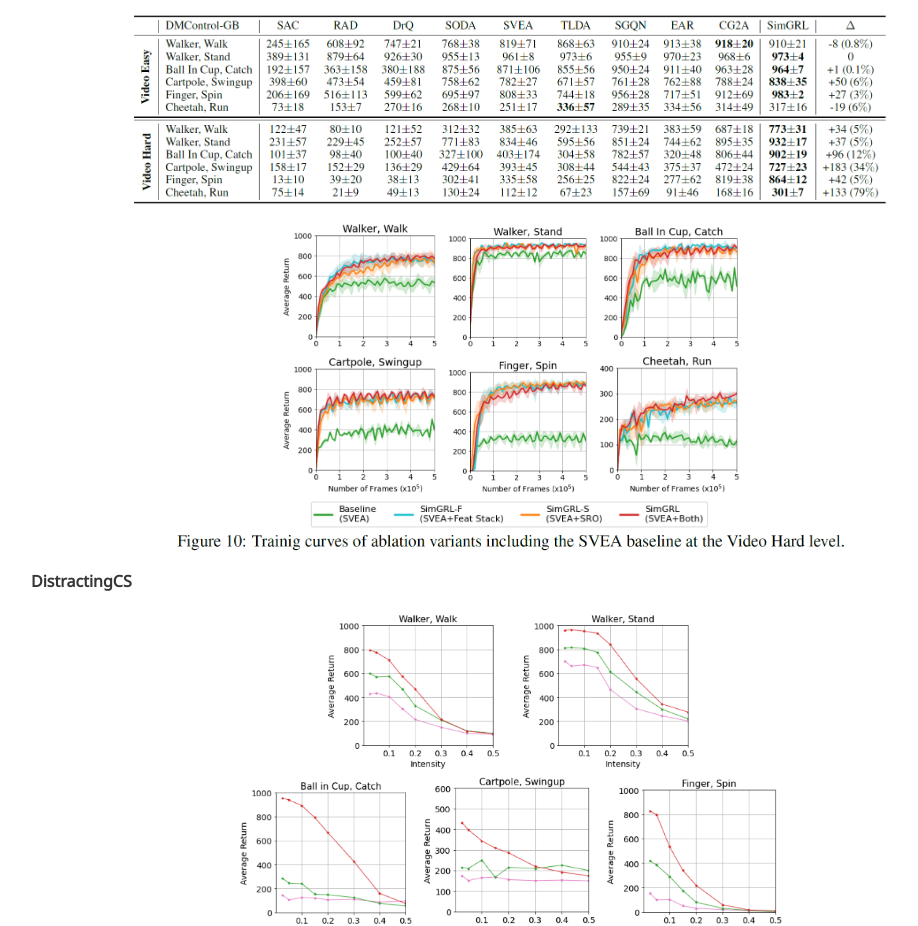
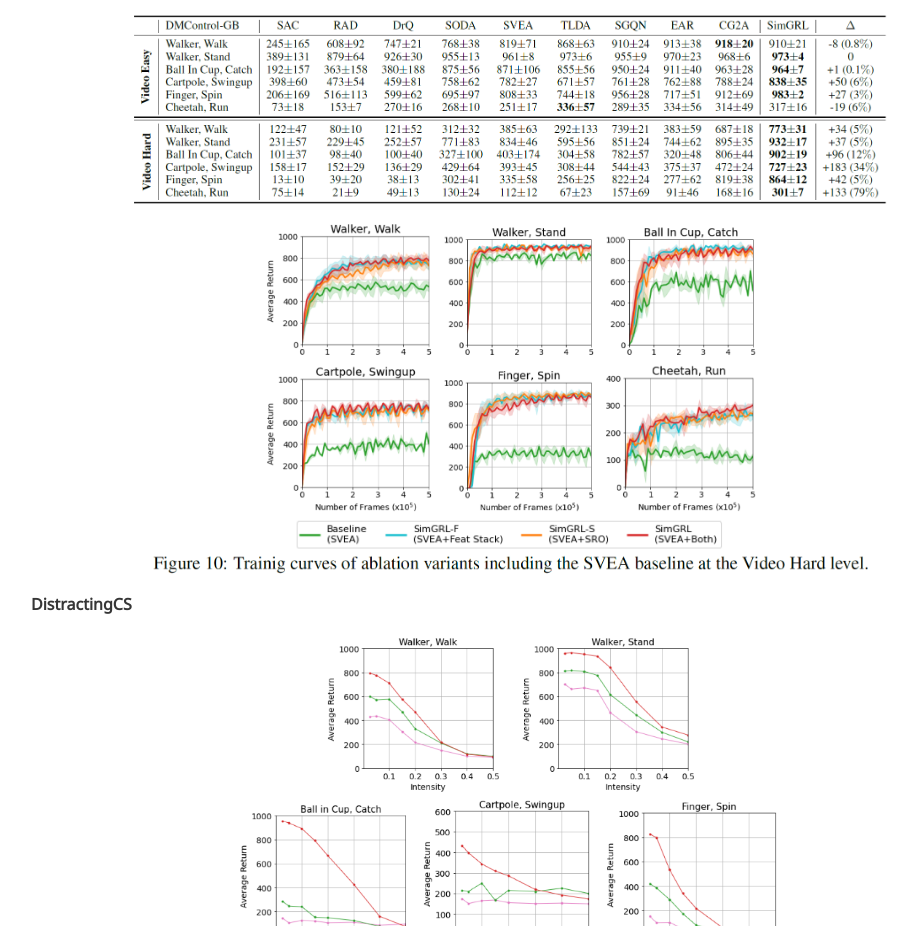
Before and after one commit to W-Song11/SimGRL, a Jekyll site: the page built from index.md, in a window 1280 px wide. Shown: the part 3297-4223 px from the top of the page, without its empty margins (129-1047 px from the left). Built offline with Jekyll 4.4.1, drawn with Linux system fonts in a browser that asks for light colours; some web fonts are replaced.

Commit message:
Update index.md

```diff
--- a/index.md
+++ b/index.md
@@ -87,7 +87,7 @@ __DMControl-GB__
 </p>
 
 <p align="center">
-<img src="./static/image/fig_ablation.PNG" align="center" width="70%">
+<img src="./static/image/fig_ablation.PNG" align="center" width="75%">
 </p>
 
 __DistractingCS__
@@ -99,7 +99,7 @@ __DistractingCS__
 __Robotic Manipulation__
 
 <p align="center">
-<img src="./static/image/fig_robotic.PNG" align="center" width="70%">
+<img src="./static/image/fig_robotic.PNG" align="center" width="75%">
 </p>
 
 ## Demonstrations
```
